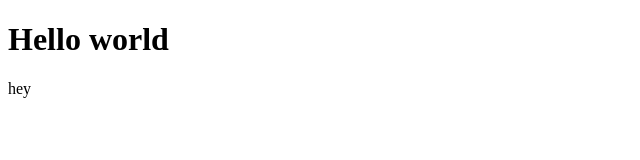
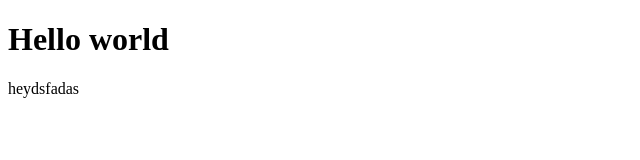
Before and after one commit to amit22666/another-try, a plain HTML site: page index.html in a window 1280 px wide. Shown: the full height of the page, 0-640 px from the left. Drawn offline with Linux system fonts and the light colour scheme.

Commit message:
first commit
Signed-off-by: Amit kumar <amit22666@gmail.com>

```diff
--- a/index.html
+++ b/index.html
@@ -7,6 +7,6 @@
 </head>
 <body>
     <h1>Hello world</h1>
-    hey
+    heydsfadas
 </body>
 </html>
```
